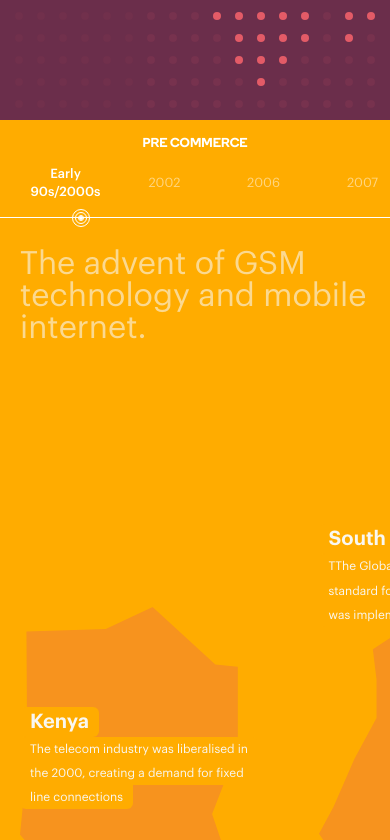
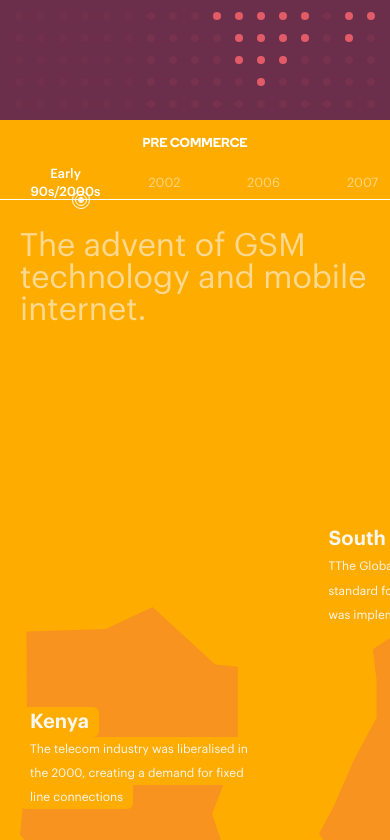
Before and after one commit to BarnabasAsha/paystack-state-of-ecommerce, a Next.js app: page / in a window 390 px wide. Shown: the part 724-1564 px from the top of the page. Built offline with nearby package versions, Linux system fonts and the light colour scheme.

Commit message:
use lvh for height on mobile

```diff
--- a/src/components/commerce-timeline/commerce-timeline.module.css
+++ b/src/components/commerce-timeline/commerce-timeline.module.css
@@ -120,6 +120,11 @@
 }
 
 @media screen and (max-width: 820px) {
+  .commerce-timeline {
+    min-height: 100lvh;
+    max-height: 100lvh;
+  }
+
   .commerce-timeline_container {
     flex-direction: column;
   }
@@ -176,7 +181,8 @@
   }
 
   .commerce-timeline_container_rcol {
-    height: calc(100dvh - var(--mobile-lcol-height, 80px));
+    min-height: calc(100lvh - var(--mobile-lcol-height, 80px));
+    max-height: calc(100lvh - var(--mobile-lcol-height, 80px));
 
     padding: 30px 20px 0;
   }
--- a/src/components/header/header.module.css
+++ b/src/components/header/header.module.css
@@ -101,7 +101,8 @@
   top: 0;
   right: 0;
   width: 100%;
-  height: 100dvh;
+  min-height: 100lvh;
+  max-height: 100lvh;
   background: var(--commerce-pink);
   display: flex;
   flex-direction: column;
--- a/src/components/hero/hero.module.css
+++ b/src/components/hero/hero.module.css
@@ -94,6 +94,16 @@
 }
 
 @media screen and (max-width: 768px) {
+  .hero {
+    min-height: 100lvh;
+    max-height: 100lvh;
+  }
+
+  .hero_section {
+    min-height: calc(100lvh - 91px);
+    max-height: calc(100lvh - 91px);
+  }
+
   .hero_section_container_content {
     margin-top: 60px;
   }
```
